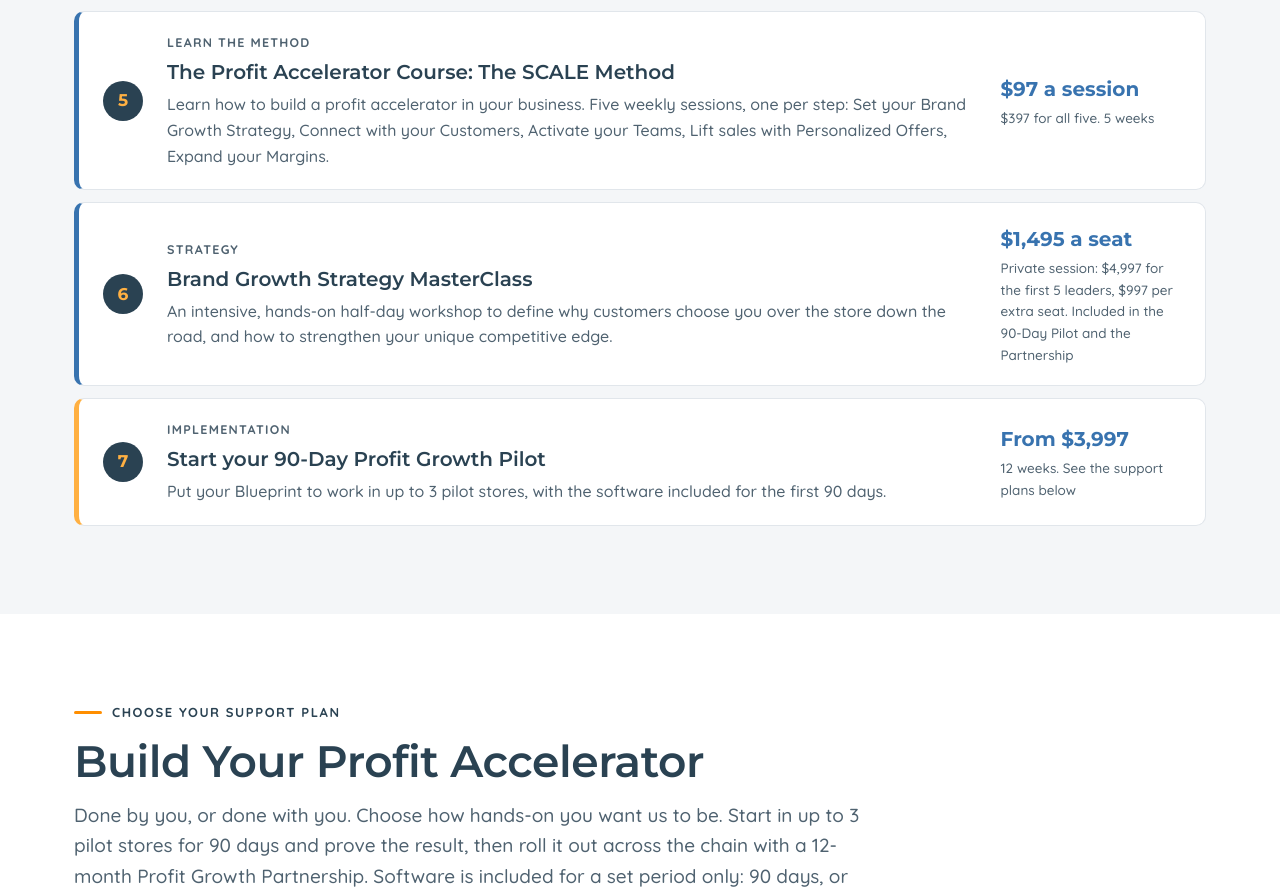
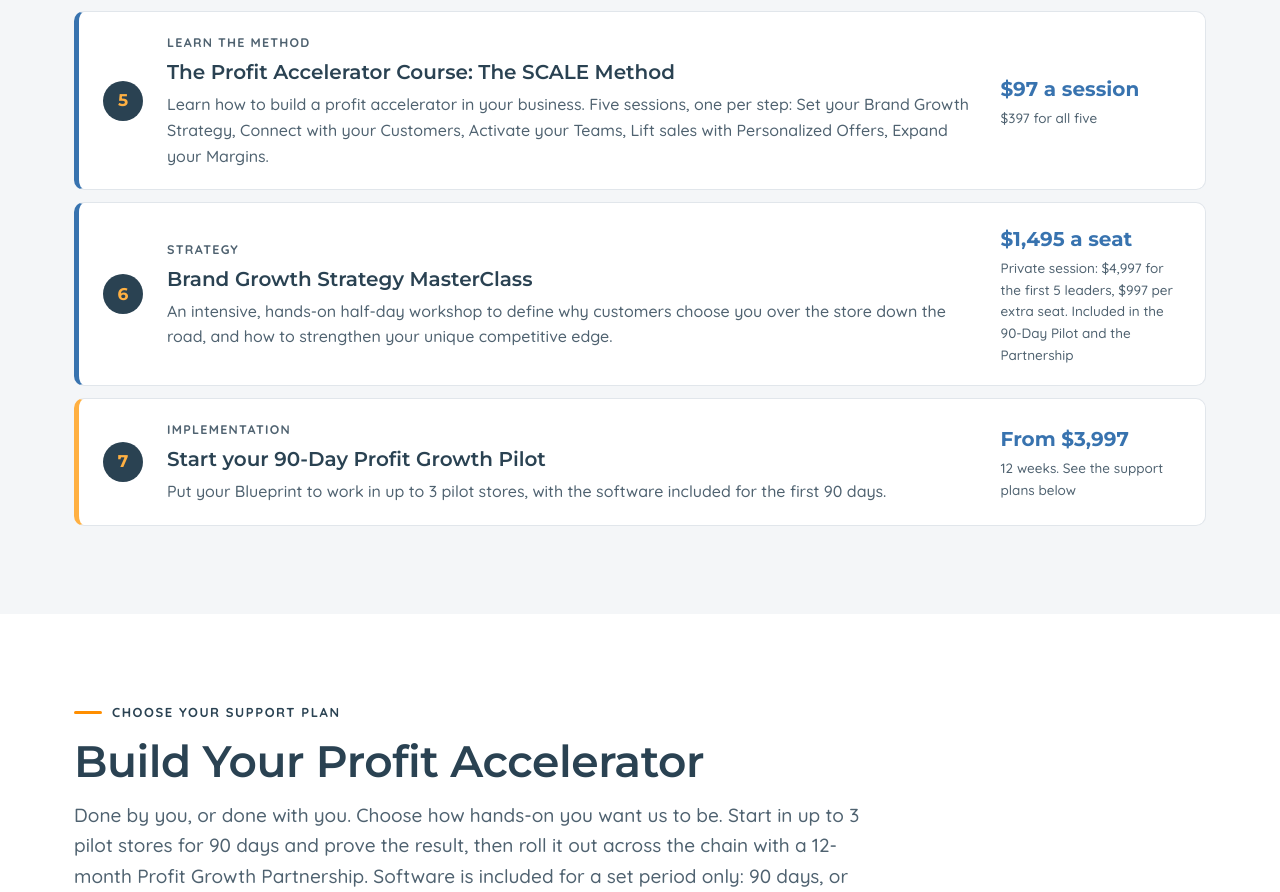
Before and after one commit to DevDcx/dgm-website, a plain HTML site: page how-we-work/index.html in a window 1280 px wide. Shown: the part 2957-3849 px from the top of the page. Drawn offline with Linux system fonts and the light colour scheme.

Commit message:
How We Work: drop '5 weeks' and 'weekly' from the SCALE course card (#4)
Claude-Session: https://claude.ai/code/session_01XNybfuhi1xy8rbTHah8Fa7

Co-authored-by: Claude <noreply@anthropic.com>

```diff
--- a/how-we-work/index.html
+++ b/how-we-work/index.html
@@ -215,11 +215,11 @@ a{color:#3873AF}a:hover{color:#2A4252}
 <div style="flex: 999 1 360px; min-width: 0; display: flex; flex-direction: column; gap: 4px">
 <div style="font-size: 12.5px; letter-spacing: .1em; text-transform: uppercase; font-weight: 700; color: #4F6270">Learn the method</div>
 <h3 style="margin: 0; font-family: 'Montserrat', sans-serif; font-size: 20px; font-weight: 600">The Profit Accelerator Course: The SCALE Method</h3>
-<p style="margin: 0; font-size: 16px; color: #4F6270">Learn how to build a profit accelerator in your business. Five weekly sessions, one per step: Set your Brand Growth Strategy, Connect with your Customers, Activate your Teams, Lift sales with Personalized Offers, Expand your Margins.</p>
+<p style="margin: 0; font-size: 16px; color: #4F6270">Learn how to build a profit accelerator in your business. Five sessions, one per step: Set your Brand Growth Strategy, Connect with your Customers, Activate your Teams, Lift sales with Personalized Offers, Expand your Margins.</p>
 </div>
 <div style="flex: 1 1 180px; display: flex; flex-direction: column; align-items: flex-start; gap: 2px">
 <span style="font-family: 'Montserrat', sans-serif; font-weight: 700; font-size: 20px; color: #3873AF">$97 a session</span>
-<span style="font-size: 13.5px; color: #4F6270">$397 for all five. 5 weeks</span>
+<span style="font-size: 13.5px; color: #4F6270">$397 for all five</span>
 </div>
 </li>
 
```
Also changed, not shown: src/How.dc.html (+1 -1 lines).
